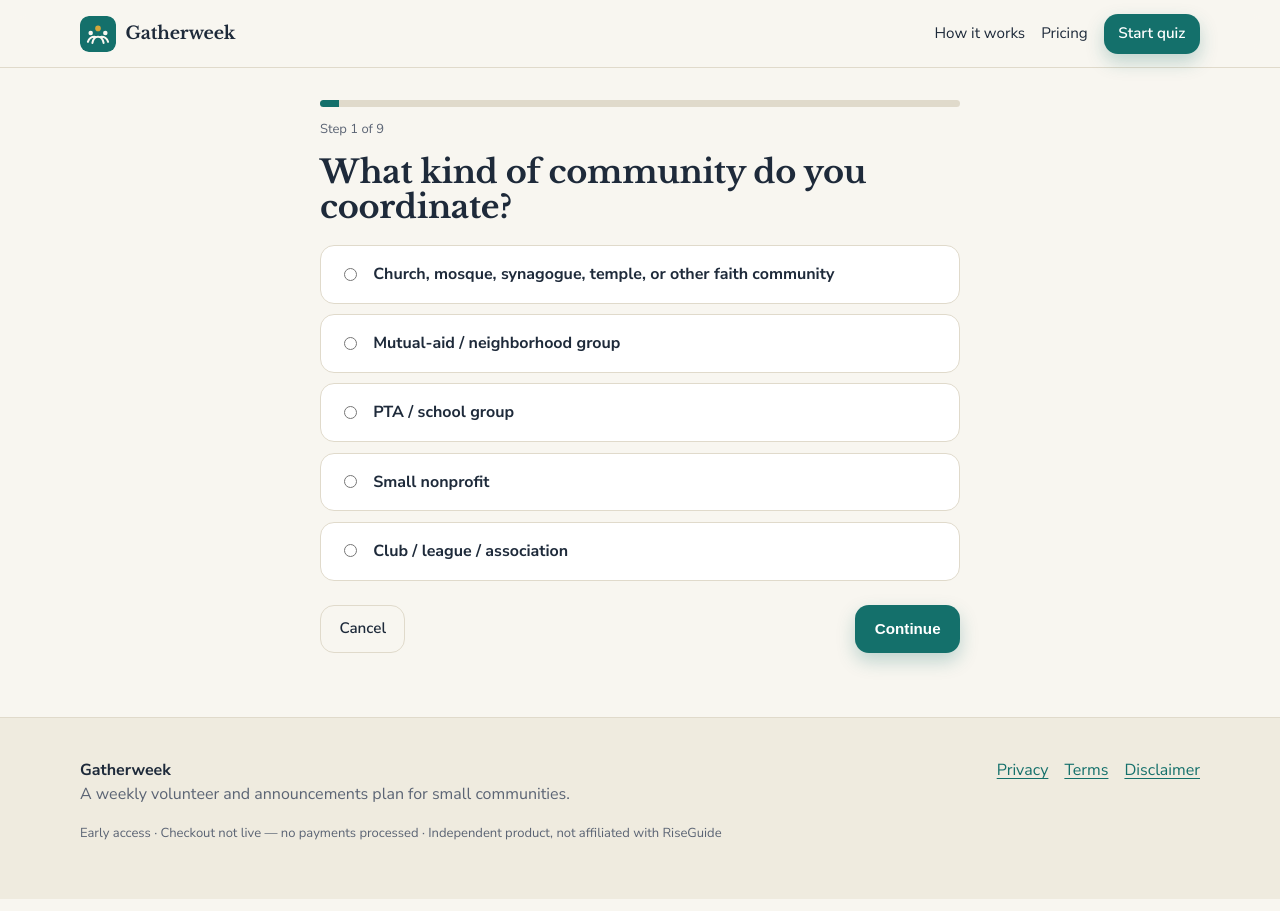
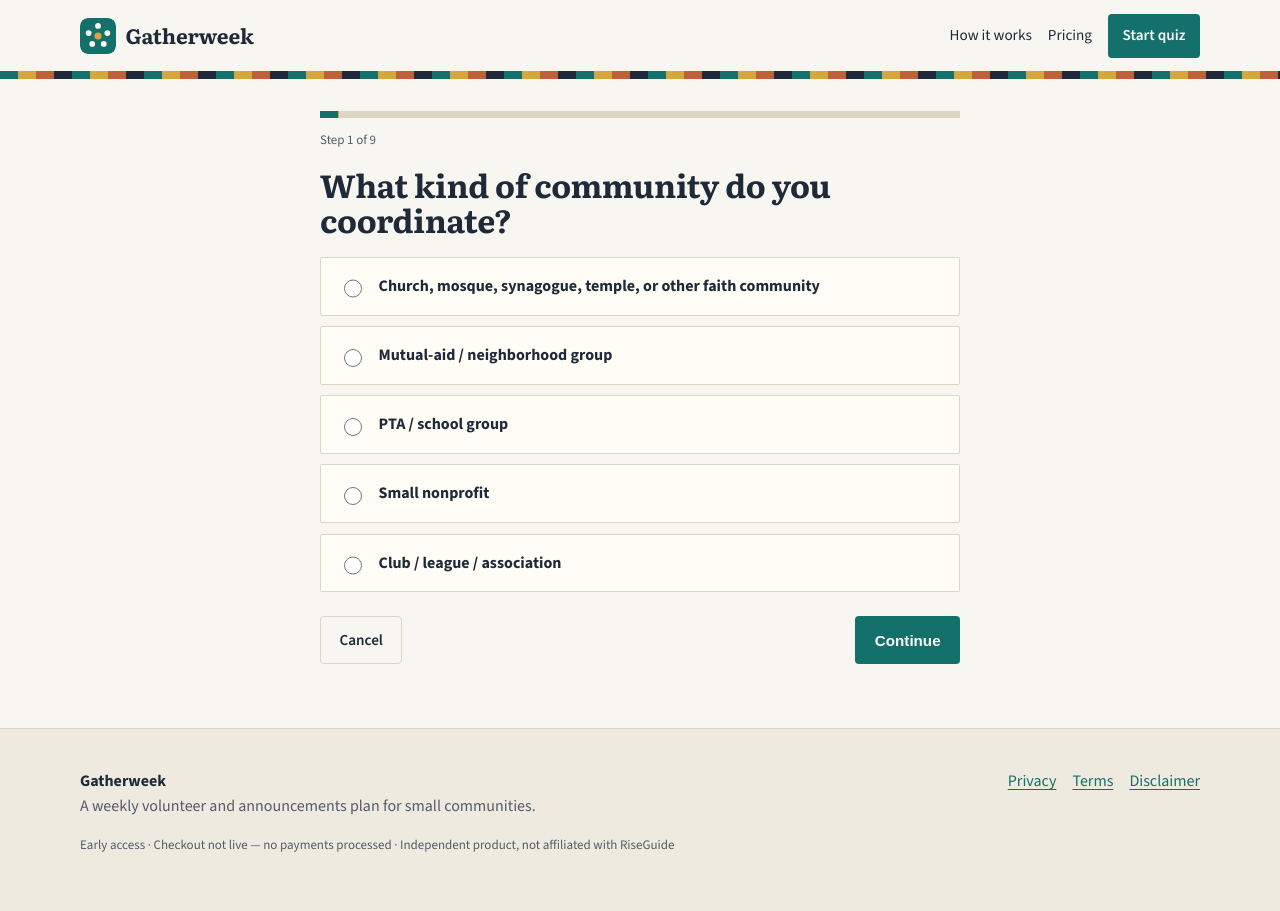
Before and after one commit to sudabay510-sys/gatherweek, a Flask app: page /quiz/1 in a window 1280 px wide. Run offline with Flask 3, Linux system fonts and the light colour scheme; data that the repository does not hold is empty; some libraries are stand-ins or nearby versions.

Commit message:
Identity refresh: new visual layer, logo icon, and fonts
Adds static/identity.css (loaded after brand.css), a new logo icon, the new
Google Fonts URL, and a BRAND.md section. Visual only: quiz questions, plan
generation, routes, pricing, checkout/unlock, and safety notes unchanged.

```diff
--- a/gatherweek_brand.py
+++ b/gatherweek_brand.py
@@ -100,7 +100,7 @@ BRAND = {
     ],
     "disclaimer_short": "Coordination education only. No attendance, donation, or fundraising guarantees. Follow your organization’s policies.",
     "disclaimer_long": "Gatherweek provides general volunteer-coordination and communications templates. It is not affiliated with any religious body or organization, does not guarantee attendance, volunteer sign-ups, or donations, and is not legal, tax, or fundraising-compliance advice. Get consent before sharing personal information and follow your organization’s safeguarding and privacy policies. No payments are processed on this site.",
-    "font_url": "https://fonts.googleapis.com/css2?family=Libre+Baskerville:wght@400;700&family=Nunito+Sans:wght@400;600;700&display=swap",
+    "font_url": "https://fonts.googleapis.com/css2?family=Literata:opsz,wght@7..72,500;7..72,700&family=Source+Sans+3:wght@400;600;700&display=swap",
     "fonts": ("Libre Baskerville", "Nunito Sans"),
     "questions": Q, "generate_plan": plan,
     "voice": "Warm, respectful, inclusive. Speaks to every tradition without assuming one.",
--- /dev/null
+++ b/static/identity.css
@@ -0,0 +1,37 @@
+/* Gatherweek identity layer, Nov 2026 refresh: Community bulletin newspaper. Loaded after brand.css; visual only. */
+:root{--bg:#F8F6F0;--bg-alt:#EFEADF;--card:#FFFDF6;--ink:#1E2A3A;--muted:#525C6B;--line:#DDD6C6;--accent:#14706B;--accent-2:#0F5753;--on-accent:#FFFFFF;--hi:#D4A73A;--radius:6px;--focus:#9C4425;
+--font-display:'Literata', Georgia, serif;--font-body:'Source Sans 3', system-ui, sans-serif;--tracking:-0.005em;--cta-band-bg:#14706B;--cta-band-ink:#FFFFFF;--cta-band-btn:#D4A73A;--cta-band-btn-ink:#1E2A3A;
+--shadow-card:0 14px 34px rgba(0,0,0,.10);--shadow-btn:none}
+body{font-family:var(--font-body);background:var(--bg);color:var(--ink)}
+.skip:focus{background:var(--card);color:var(--ink);outline:3px solid var(--focus)}
+.btn:focus-visible,.choice:focus-within,a:focus-visible,.input:focus{outline:3px solid var(--focus);outline-offset:2px}
+.choice:has(input:checked){border-color:var(--accent);box-shadow:0 0 0 2px var(--accent) inset}
+.choice input{accent-color:var(--accent);width:1.15rem;height:1.15rem;flex:none}
+.choice{min-height:3.25rem}
+.btn{min-height:2.75rem}
+.nav a.btn-primary,.nav a.btn-primary:hover{color:var(--on-accent)}
+.safety{border-left-width:6px;border-left-style:solid}
+@media (max-width:560px){.choice{padding:.9rem 1rem}.quiz-q{font-size:1.45rem}}
+
+h1,h2{font-weight:700;letter-spacing:-.01em}
+h3{font-family:var(--font-body);font-weight:700;text-transform:uppercase;letter-spacing:.06em;font-size:.95rem}
+.site-header{background:var(--bg);border-bottom:0}
+.site-header::after{content:"";display:block;height:8px;background:repeating-linear-gradient(90deg,#14706B 0 18px,#D4A73A 18px 36px,#C0603A 36px 54px,#1E2A3A 54px 72px)}
+.logo span{font-family:var(--font-display);font-size:1.3rem}
+.hero{background:var(--bg)}
+.hero-copy h1{border-top:3px double var(--ink);border-bottom:1px solid var(--ink);padding:.6rem 0}
+.hero-card{background:#FFF8DC;border:0;border-radius:2px;transform:rotate(1.5deg);box-shadow:0 12px 24px rgba(30,42,58,.14)}
+.hero-card::before{content:"";position:absolute;top:.6rem;left:50%;width:1rem;height:1rem;margin-left:-.5rem;border-radius:50%;background:#C0603A;box-shadow:0 2px 3px rgba(0,0,0,.3)}
+.hero-card .card-label{text-align:center;margin-top:.5rem}
+.pill-card,.feature,.price-card,.steps li,.journey-card,.faq-item,.plan-section{border-radius:2px;box-shadow:none;border-color:var(--line)}
+.plan-section{border-top:3px double var(--ink)}
+@media (min-width:900px){.plan-preview,.plan-full{column-count:2;column-gap:1.5rem}.plan-preview>h2,.plan-full>h2,.plan-full>p{column-span:all}.plan-section{break-inside:avoid;margin-top:0}}
+.dot{background:#D4A73A}
+.choice{border-radius:2px}
+.choice:has(input:checked){background:#E8F3F2;box-shadow:inset 5px 0 0 var(--accent)}
+.progress{height:.45rem;border-radius:0;background:var(--line)}.progress-bar{background:repeating-linear-gradient(90deg,#14706B 0 18px,#D4A73A 18px 36px,#C0603A 36px 54px)}
+.step-num,.journey-step{background:var(--ink);color:#F8F6F0;border-radius:2px;font-family:var(--font-display)}
+.eyebrow{color:#9C4425}
+.btn{border-radius:4px}
+.lock-banner{background:#FFF8DC;border:1px solid var(--ink);border-radius:2px}
+.safety{background:#FFF8DC;border-color:#D4A73A;border-left-color:#9C4425}
--- a/templates/base.html
+++ b/templates/base.html
@@ -9,9 +9,10 @@
   <link rel="preconnect" href="https://fonts.gstatic.com" crossorigin/>
   <link href="{{ brand.font_url }}" rel="stylesheet"/>
   <link rel="stylesheet" href="{{ url_for('static', filename='brand.css') }}"/>
+  <link rel="stylesheet" href="{{ url_for('static', filename='identity.css') }}"/>
   <link rel="icon" href="{{ url_for('static', filename='logo.svg') }}" type="image/svg+xml"/>
 </head>
-<body class="{% block body_class %}{% endblock %}">
+<body class="{% block body_class %}{% endblock %}" data-brand="gatherweek">
   <a class="skip" href="#main">Skip to content</a>
   <header class="site-header">
     <div class="wrap header-inner">
```
Also changed, not shown: BRAND.md (+21 -0 lines), static/logo.svg.
